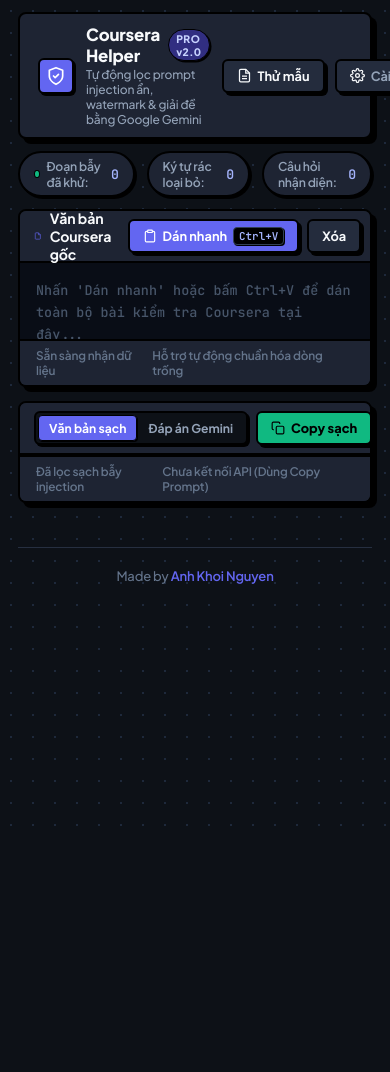
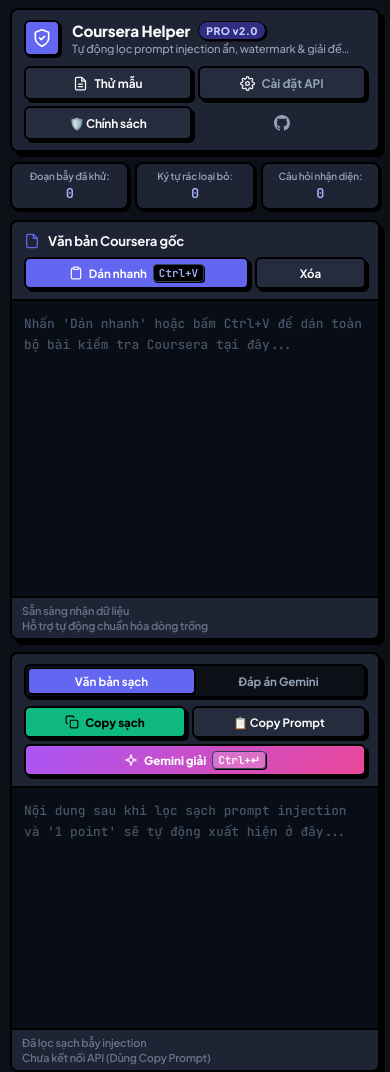
Before and after one commit to anhkhoi-cloudswe/coursera-helper, a browser extension: page index.html in a window 390 px wide. Shown: the top 1072 px of the page. Before the commit the page ends 844 px from the top, so only its background shows below. Drawn offline with nearby package versions, Linux system fonts and the light colour scheme.

Commit message:
fix: responsive Mobile UI/UX layout for https://coursera-helper.vercel.app/

```diff
--- a/index.html
+++ b/index.html
@@ -673,6 +673,182 @@
 
     @keyframes spin {
       to { transform: rotate(360deg); }
+    }
+
+    /* =======================================================
+       RESPONSIVE DESIGN (MOBILE & TABLET BEST PRACTICES)
+       ======================================================= */
+    @media (max-width: 992px) {
+      html, body {
+        overflow-y: auto !important;
+        height: auto !important;
+        max-height: none !important;
+      }
+
+      body {
+        padding: 8px 10px 30px !important;
+      }
+
+      .app-wrapper {
+        height: auto !important;
+        gap: 10px !important;
+      }
+
+      .workspace-grid {
+        grid-template-columns: 1fr !important;
+        height: auto !important;
+        gap: 12px !important;
+      }
+
+      .editor-card {
+        height: auto !important;
+        min-height: 420px !important;
+      }
+    }
+
+    @media (max-width: 768px) {
+      /* 1. Header Navigation Responsive */
+      header {
+        flex-direction: column !important;
+        align-items: stretch !important;
+        padding: 10px 12px !important;
+        gap: 10px !important;
+      }
+
+      .brand {
+        justify-content: flex-start !important;
+      }
+
+      .brand-info h1 {
+        font-size: 0.95rem !important;
+      }
+
+      .brand-info p {
+        font-size: 0.7rem !important;
+        display: -webkit-box !important;
+        -webkit-line-clamp: 1 !important;
+        -webkit-box-orient: vertical !important;
+        overflow: hidden !important;
+      }
+
+      .nav-actions {
+        display: grid !important;
+        grid-template-columns: repeat(2, 1fr) !important;
+        gap: 6px !important;
+        width: 100% !important;
+      }
+
+      .nav-actions .btn {
+        width: 100% !important;
+        height: 34px !important;
+        font-size: 0.74rem !important;
+        padding: 0 8px !important;
+      }
+
+      /* 2. Metrics Bar Responsive Grid */
+      .metrics-bar {
+        display: grid !important;
+        grid-template-columns: repeat(3, 1fr) !important;
+        gap: 6px !important;
+        width: 100% !important;
+      }
+
+      .metric-chip {
+        padding: 6px 4px !important;
+        font-size: 0.65rem !important;
+        flex-direction: column !important;
+        text-align: center !important;
+        justify-content: center !important;
+        gap: 2px !important;
+        border-radius: 8px !important;
+      }
+
+      .metric-chip span {
+        font-size: 0.62rem !important;
+        white-space: nowrap !important;
+        overflow: hidden !important;
+        text-overflow: ellipsis !important;
+        max-width: 100% !important;
+      }
+
+      .metric-chip strong {
+        font-size: 0.85rem !important;
+      }
+
+      .metric-dot {
+        display: none !important;
+      }
+
+      /* 3. Card Headers & Actions Responsive */
+      .card-header {
+        height: auto !important;
+        padding: 10px 12px !important;
+        flex-direction: column !important;
+        align-items: stretch !important;
+        gap: 8px !important;
+      }
+
+      .card-title {
+        font-size: 0.82rem !important;
+        height: auto !important;
+      }
+
+      .card-header > div:last-child {
+        display: flex !important;
+        flex-wrap: wrap !important;
+        gap: 6px !important;
+        width: 100% !important;
+      }
+
+      .card-header .btn {
+        flex: 1 1 auto !important;
+        height: 32px !important;
+        font-size: 0.72rem !important;
+        padding: 0 8px !important;
+      }
+
+      .tab-pills {
+        width: 100% !important;
+        display: flex !important;
+        justify-content: space-between !important;
+      }
+
+      .tab-btn {
+        flex: 1 !important;
+        text-align: center !important;
+        font-size: 0.72rem !important;
+      }
+
+      /* 4. Textarea & Body Responsive */
+      .editor-body textarea {
+        min-height: 220px !important;
+        font-size: 0.8rem !important;
+        padding: 12px !important;
+      }
+
+      .ai-render-area {
+        padding: 12px !important;
+        font-size: 0.82rem !important;
+      }
+
+      .card-footer {
+        padding: 6px 10px !important;
+        font-size: 0.68rem !important;
+        flex-direction: column !important;
+        align-items: flex-start !important;
+        gap: 2px !important;
+      }
+
+      /* 5. Modal Dialog Responsive */
+      .modal-dialog {
+        padding: 16px !important;
+        gap: 12px !important;
+        max-width: 95vw !important;
+      }
+
+      .modal-header h3 {
+        font-size: 0.95rem !important;
+      }
     }
   </style>
 </head>
```
